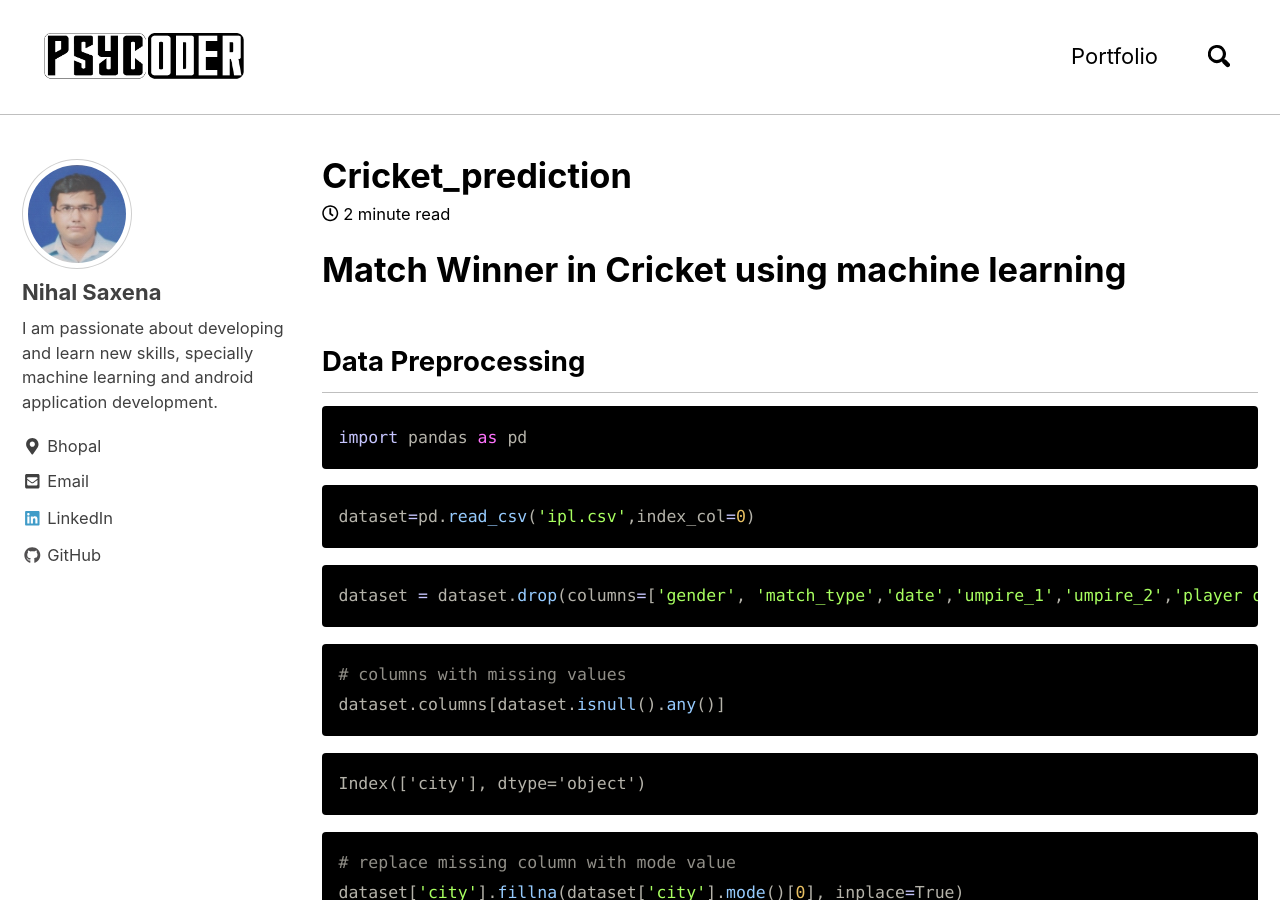
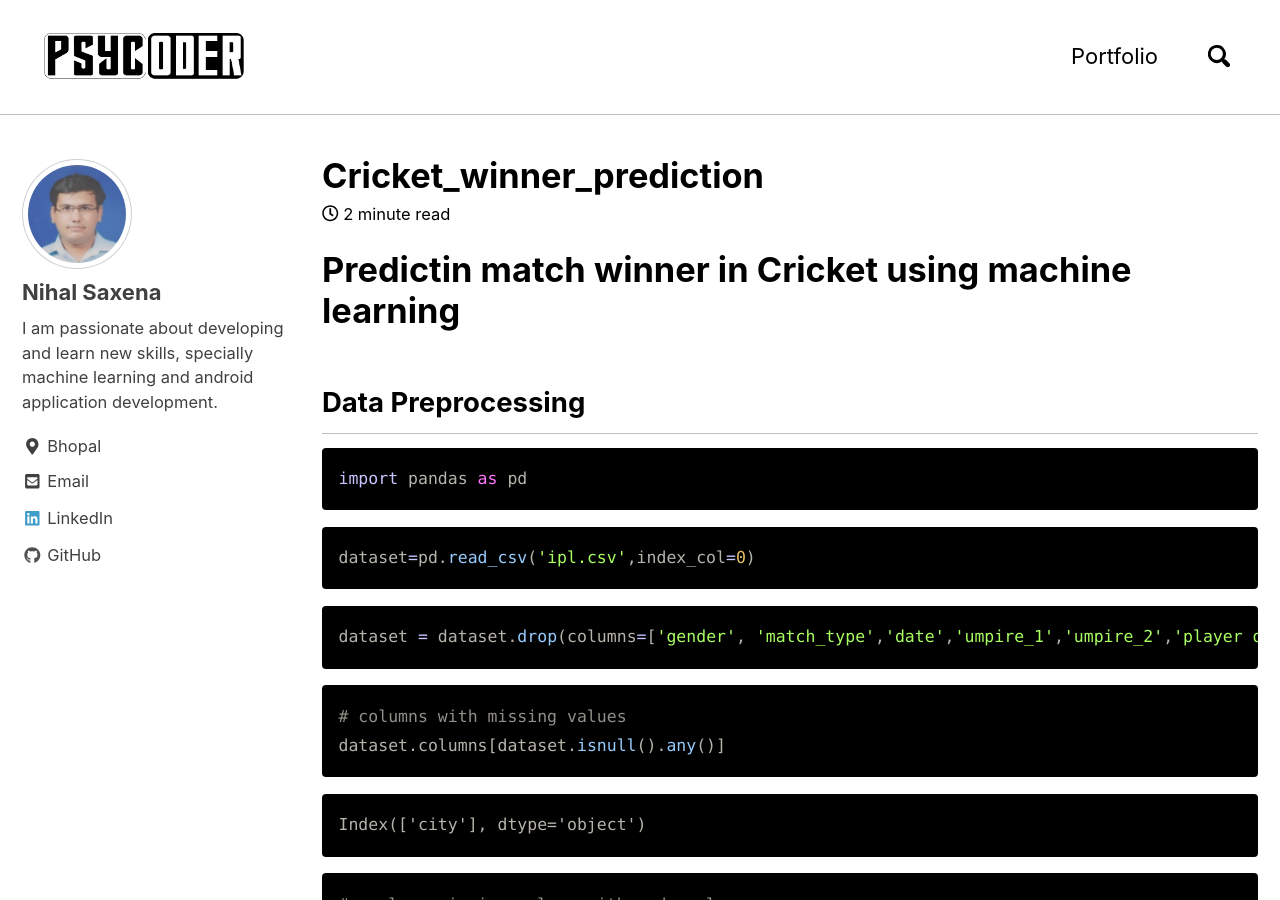
Before and after one commit to saxenanihal95/PsyCoderBlog, a Jekyll site: the page built from _portfolio/cricket_winner_prediction.md, in a window 1280 px wide and 900 px high. Built offline with Jekyll 4.4.1, drawn with Linux system fonts in a browser that asks for light colours; nearby versions of some CDN libraries; comment, search, counter and statistics services are not loaded.

Commit message:
Update and rename cricket_prediction.md to cricket_winner_prediction.md

```diff
--- a/_portfolio/cricket_prediction.md
+++ b/_portfolio/cricket_winner_prediction.md
@@ -1,5 +1,5 @@
 ---
-excerpt: "Match Winner in Cricket using machine learning"
+excerpt: "Predictin match winner in Cricket using machine learning"
 categories:
   - Machine Learning
 tags:
@@ -11,7 +11,7 @@ header:
 
 ---
 
-# Match Winner in Cricket using machine learning
+# Predictin match winner in Cricket using machine learning
 
 ## Data Preprocessing
 
```
